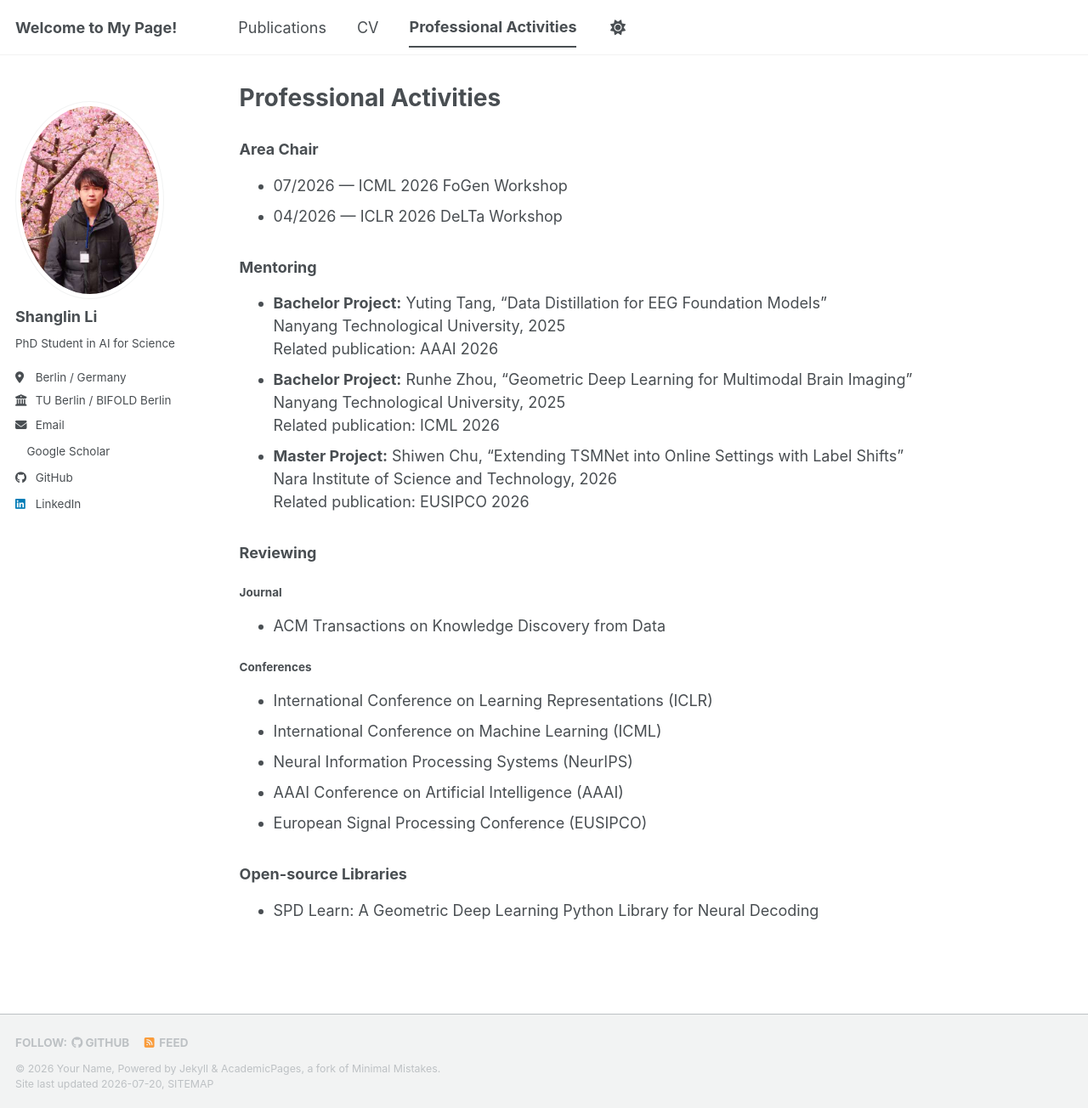
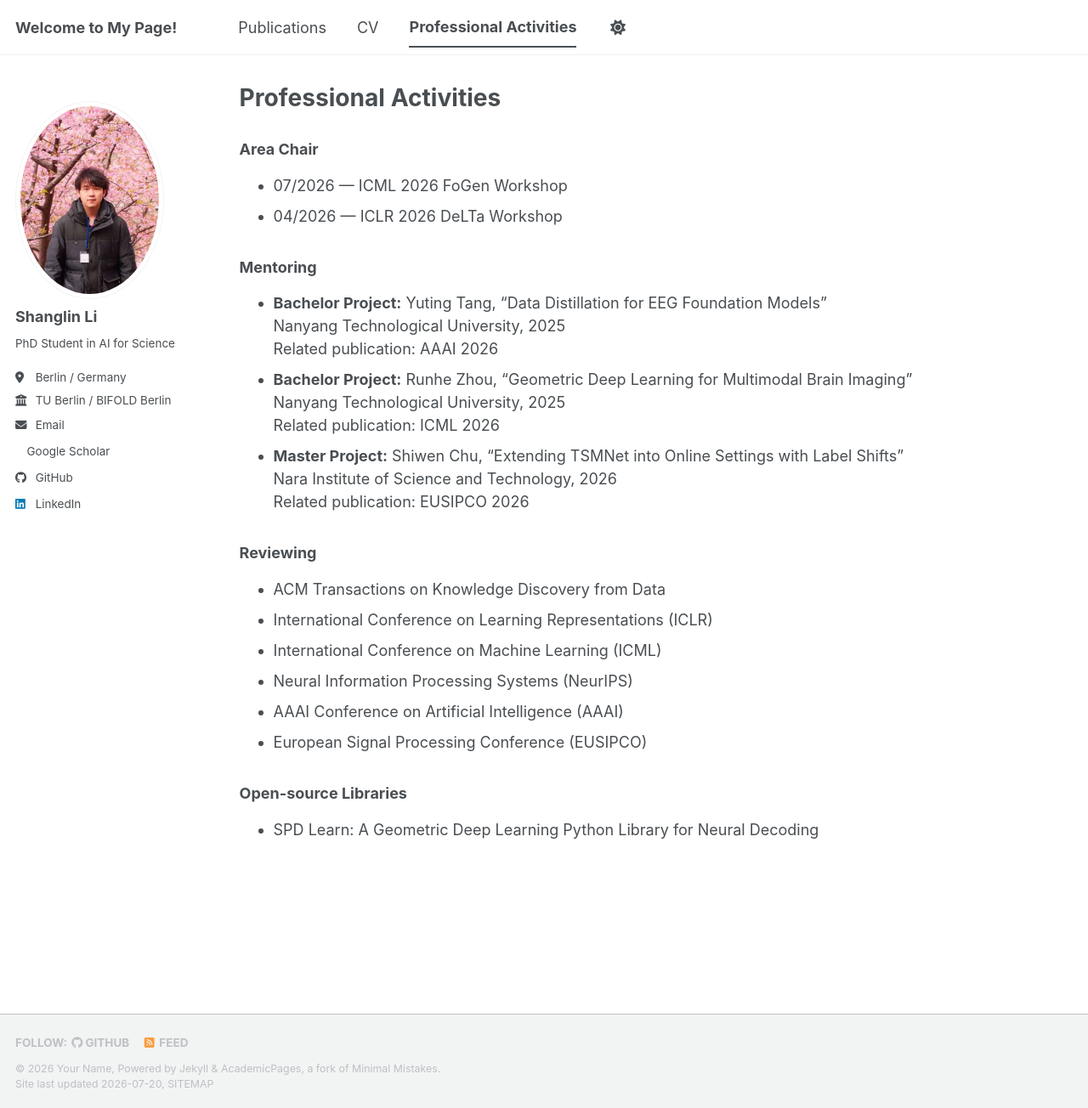
Before and after one commit to fightlesliefigt/fightlesliefigt.github.io, a Jekyll site: the page built from _pages/portfolio.html, in a window 1280 px wide and 1304 px high. Shown: the whole window at 85% size. Built offline with Jekyll 4.4.1, drawn with Linux system fonts in a browser that asks for light colours; a style sheet for code colours, icons or effects is not loaded.

Commit message:
Update portfolio.html

```diff
--- a/_pages/portfolio.html
+++ b/_pages/portfolio.html
@@ -37,13 +37,8 @@ author_profile: true
 
 <h3>Reviewing</h3>
 
-<h4>Journal</h4>
 <ul>
   <li>ACM Transactions on Knowledge Discovery from Data</li>
-</ul>
-
-<h4>Conferences</h4>
-<ul>
   <li>International Conference on Learning Representations (ICLR)</li>
   <li>International Conference on Machine Learning (ICML)</li>
   <li>Neural Information Processing Systems (NeurIPS)</li>
```
